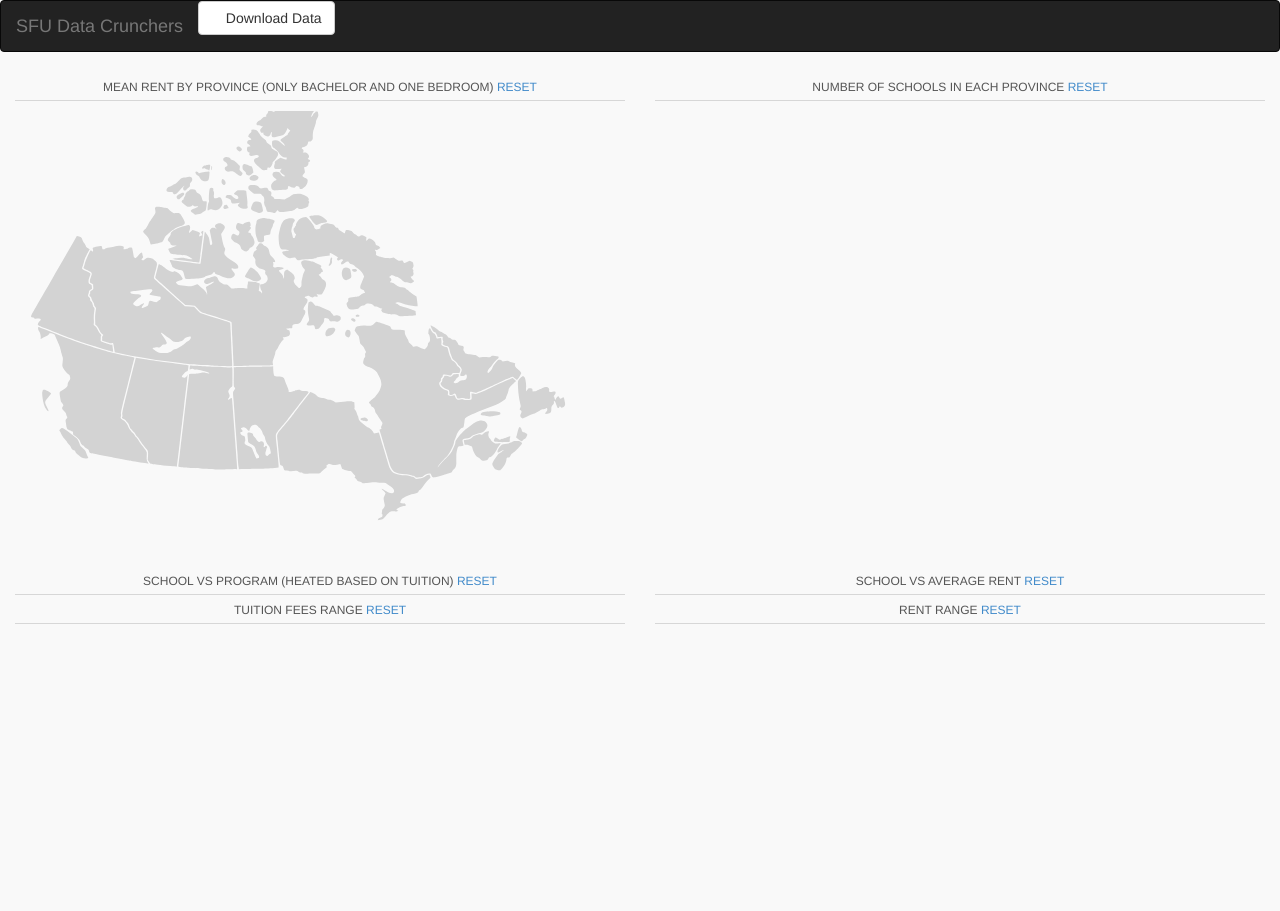
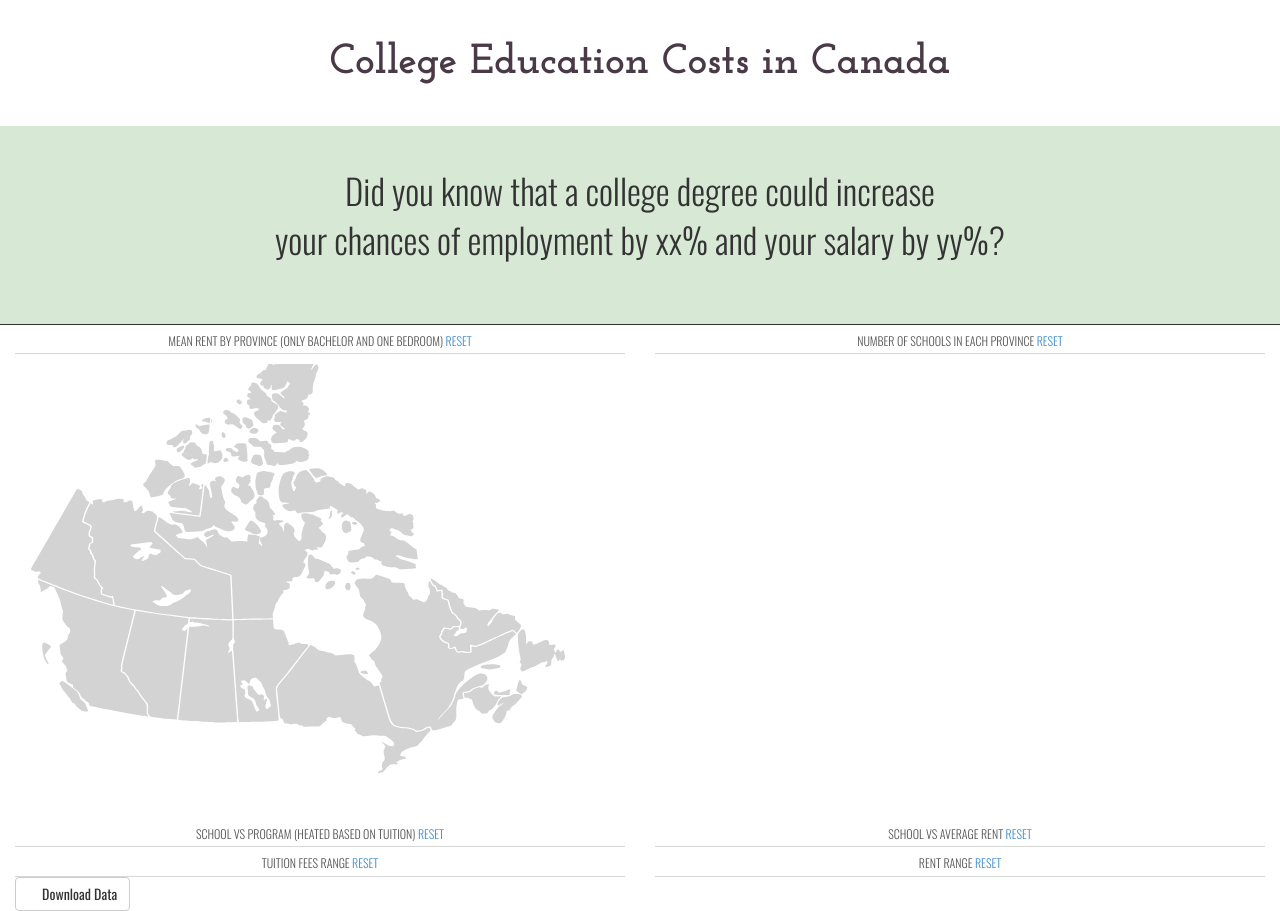
Before and after one commit to KonceptGeek/sfu-data-crunchers, a Django app: template YouthEmployment/templates/index.html in a window 1280 px wide. Before the commit the page ends 624 px from the top, so only its background shows below. Run offline with Django 3.2, Linux system fonts and the light colour scheme; the template is opened without the code that fills it, so the values that code supplies are empty; some libraries are stand-ins or nearby versions; some web fonts are replaced.

Commit message:
added css and html

```diff
--- a/YouthEmployment/templates/assets/css/dc.css
+++ b/YouthEmployment/templates/assets/css/dc.css
@@ -315,14 +315,3 @@ div.dc-chart {
     pointer-events: all;
     cursor: pointer;
 }
-
-
-/*Custom CSS*/
-
-.dc-chart .axis text {
-    fill: #555;
-}
-
-.dc-chart .axis path, .axis line {
-    stroke: #555;
-}
--- a/YouthEmployment/templates/assets/css/youthemployment.css
+++ b/YouthEmployment/templates/assets/css/youthemployment.css
@@ -1,7 +1,36 @@
 body {
-    font-family: "Helvetica Neue";
-    background: #f9f9f9;
+    font-family: "Oswald", serif;
 }
+
+
+h1 {
+    font-family: 'Josefin Slab', serif;
+    color: #4A3A47;
+    font-size: 42px;
+    text-align: center;
+    font-weight: 700;
+}
+
+.heading {
+    margin: 40px 0;
+}
+
+.tagline {
+    background-color: #D7E8D5;
+    text-align: center;
+}
+
+.tagline .lead {
+    font-size: 35px;
+    font-weight: 300;
+}
+
+.tagline .sub-first {
+    padding: 40px 0;
+    border-bottom: 1px solid #333;
+}
+
+/*For charts*/
 
 .chart-title {
     border-bottom: 1px solid #d7d7d7;
@@ -19,6 +48,10 @@ body {
     margin-top: 10px;
 }
 
-.dc-chart .grid-line {
+.dc-chart .axis text {
+    fill: #555;
+}
 
+.dc-chart .axis path, .axis line {
+    stroke: #555;
 }
--- a/YouthEmployment/templates/index.html
+++ b/YouthEmployment/templates/index.html
@@ -2,27 +2,32 @@
 <html>
     <head lang="en">
         <meta charset="UTF-8">
-    <title>Youth Employment</title>
+        <title>College Education Costs Canada</title>
         {% load static %}
         <link rel="stylesheet" type="text/css" href="{% static 'css/bootstrap.min.css' %}" />
         <link rel="stylesheet" type="text/css" href="{% static 'css/dc.css' %}" />
         <link rel="stylesheet" type="text/css" href="{% static 'css/youthemployment.css' %}" />
+        <link href='http://fonts.googleapis.com/css?family=Josefin+Slab:700|Oswald:300,400' rel='stylesheet' type='text/css'>
     </head>
+
 <body>
 
-    <nav class="navbar navbar-inverse">
+    <div class="row">
+        <div class="heading">
+            <h1>College Education Costs in Canada</h1>
+        </div>
+    </div>
+
+    <div class="tagline">
         <div class="container-fluid">
-            <div class="navbar-header">
-                <a class="navbar-brand" href="#">SFU Data Crunchers</a>
+            <div class="row sub-first">
+                <p class="lead">Did you know that a college degree could increase<br> your chances of employment by xx% and your salary by yy%?</p>
             </div>
-            <button type="button" download="data.csv" class="btn btn-default" aria-label="Download Data" id="download-data">
-                <span class="glyphicon glyphicon-download-alt" aria-hidden="true"></span>  Download Data
-            </button>
-
         </div>
-    </nav>
+    </div>
 
     <div class="container-fluid">
+
         <div class="row">
             <div class="col-md-6">
                 <div id="ca-chart" class="geo-chart">
@@ -322,6 +327,10 @@
                 </div>
             </div>
         </div>
+
+        <button type="button" download="data.csv" class="btn btn-default" aria-label="Download Data" id="download-data">
+                <span class="glyphicon glyphicon-download-alt" aria-hidden="true"></span>  Download Data
+        </button>
 
     </div>
 </body>
```
Lines whose indentation alone changed are shown as unchanged.
